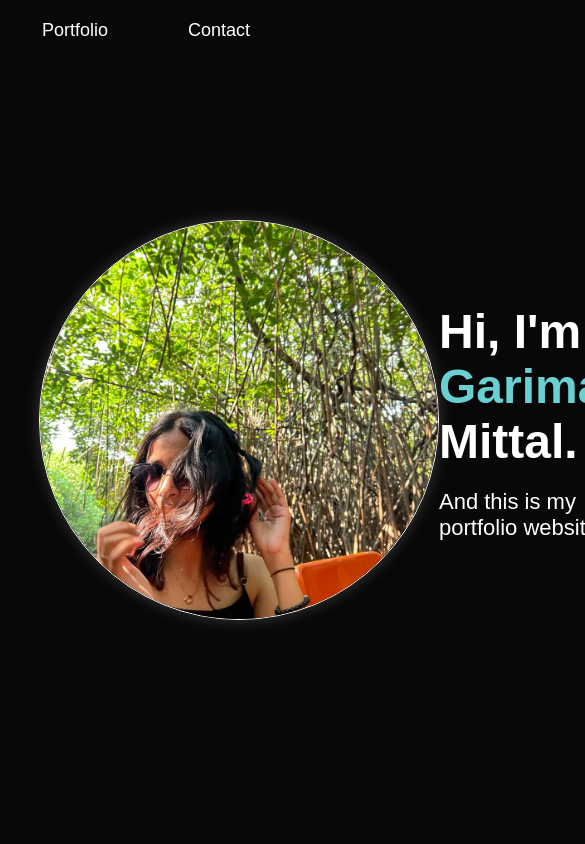
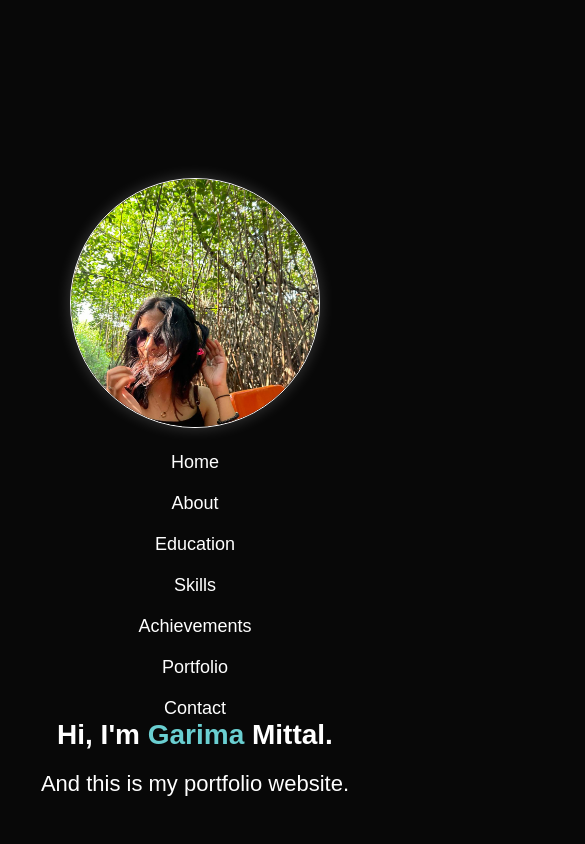
Before and after one commit to garimamittal13/garimamittal13.github.io, a plain HTML site: page index.html in a window 390 px wide. Shown: the top 844 px of the page, 585 px wide, since content can reach past the window. Drawn offline with Linux system fonts and the light colour scheme.

Commit message:
responsive

```diff
--- a/style.css
+++ b/style.css
@@ -411,3 +411,94 @@ nav ul li a:hover::after {
   color: #6acfd1;
   transform: scale(1.2);
 }
+
+/* ========================= Responsive Design ========================= */
+@media (max-width: 992px) {
+    .container,
+    .container-portfolio,
+    .education-container,
+    .achievements-container,
+    .skills-container {
+        padding: 0 20px;
+    }
+
+    nav ul {
+        flex-wrap: wrap;
+        gap: 40px;
+        padding-right: 20px;
+        justify-content: center;
+    }
+
+    .container {
+        flex-direction: column;
+        text-align: center;
+        justify-content: center;
+        padding-top: 100px;
+    }
+
+    .image-container img {
+        width: 250px;
+        height: 250px;
+        margin-top: 30px;
+    }
+
+    .welcome h1 {
+        font-size: 36px;
+    }
+
+    .sub-title {
+        font-size: 36px;
+    }
+
+    .row {
+        flex-direction: column;
+        align-items: center;
+    }
+
+    .about-col-2 p {
+        max-width: 100%;
+    }
+
+    .work-list {
+        flex-direction: column;
+        align-items: center;
+    }
+
+    .work {
+        flex: 1 1 100%;
+        max-width: 100%;
+    }
+}
+
+@media (max-width: 576px) {
+    nav ul {
+        flex-direction: column;
+        align-items: center;
+        gap: 20px;
+        padding: 0;
+    }
+
+    nav {
+        position: static;
+        text-align: center;
+        margin-top: 20px;
+    }
+
+    .contact-icons {
+        flex-direction: column;
+        gap: 20px;
+    }
+
+    .skill-fill::after {
+        top: -35px;
+        font-size: 12px;
+    }
+
+    .welcome h1 {
+        font-size: 28px;
+    }
+
+    .sub-title {
+        font-size: 28px;
+    }
+}
```
